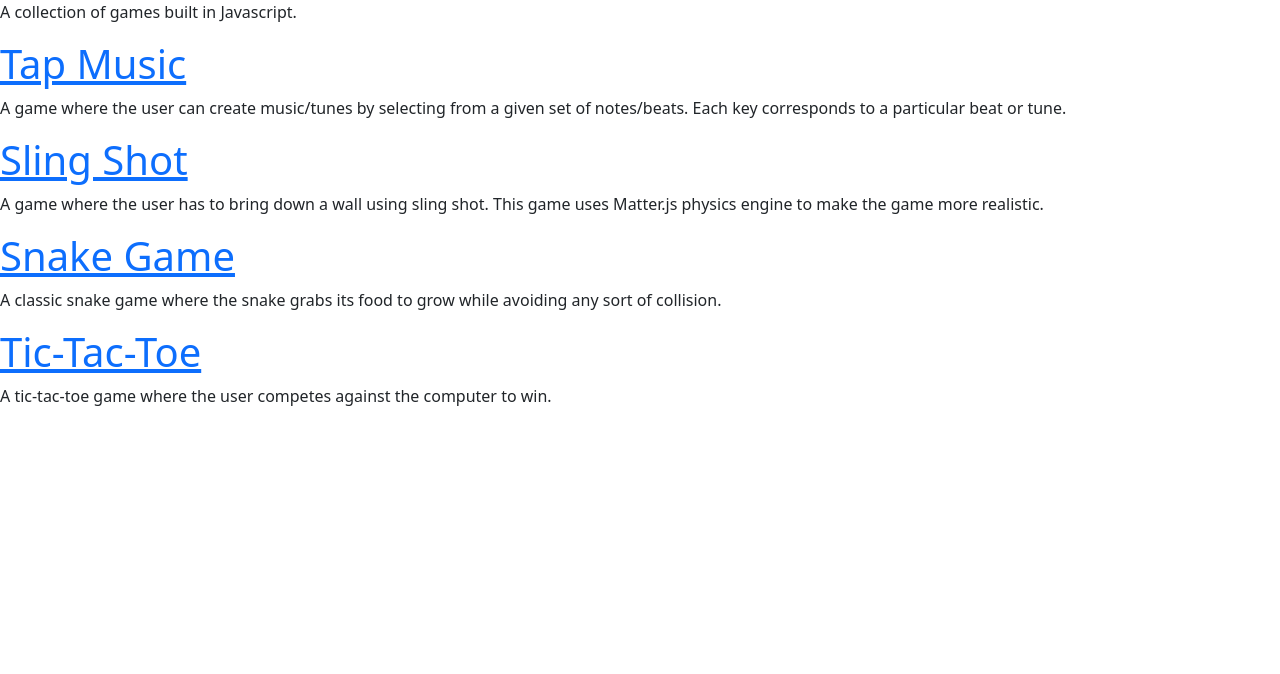
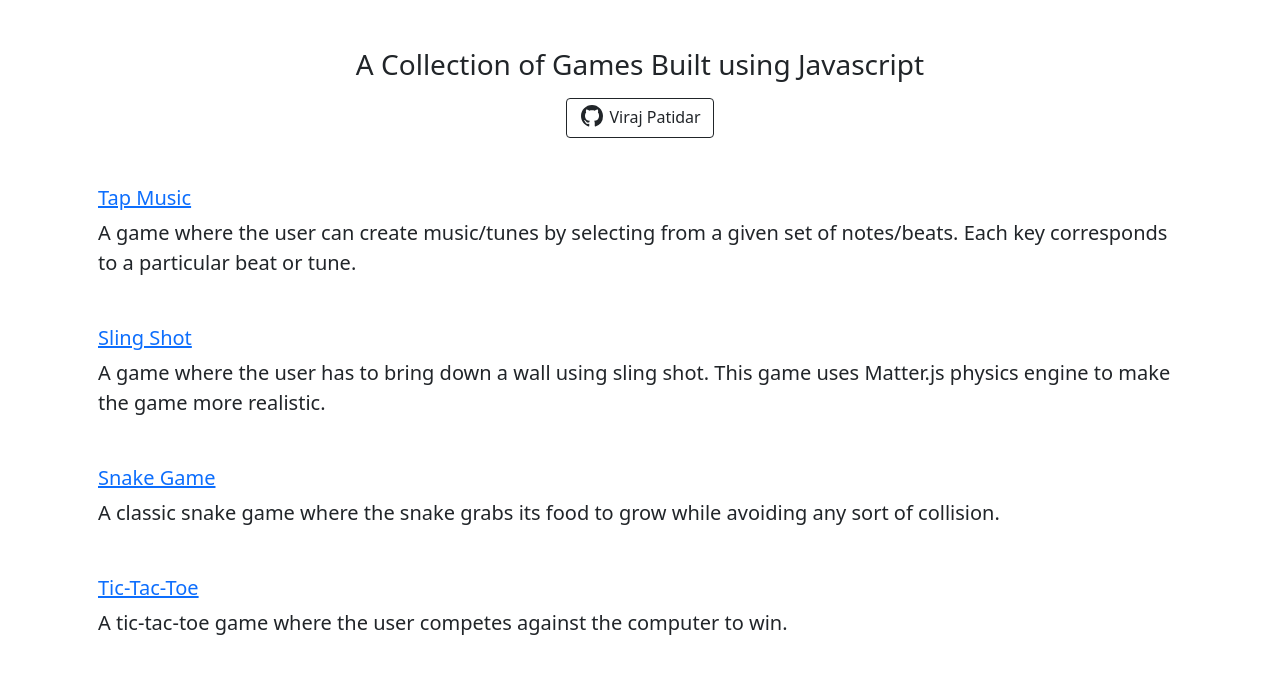
Before and after one commit to VirajPatidar/Javascript-Games, a plain HTML site: page index.html in a window 1280 px wide. Drawn offline with nearby package versions, Linux system fonts and the light colour scheme.

Commit message:
home page completed

```diff
--- a/index.html
+++ b/index.html
@@ -10,26 +10,36 @@
 </head>
 
 <body>
-    <div>
-        A collection of games built in Javascript.
-        <p>
-            <h1><a href="Tap-Music">Tap Music</a></h1>
-            A game where the user can create music/tunes by selecting from a given set of notes/beats.
-            Each key corresponds to a particular beat or tune.
-        </p>
-        <p>
-            <h1><a href="Sling-Shot">Sling Shot</a></h1>
-            A game where the user has to bring down a wall using sling shot.
-            This game uses Matter.js physics engine to make the game more realistic.
-        </p>
-        <p>
-            <h1><a href="Snake-Game">Snake Game</a></h1>
-            A classic snake game where the snake grabs its food to grow while avoiding any sort of collision.
-        </p>
-        <p>
-            <h1><a href="Tic-Tac-Toe">Tic-Tac-Toe</a></h1>
-            A tic-tac-toe game where the user competes against the computer to win.
-        </p>
+    <div class="container">
+        <div class="m-3">
+            <div class="text-center">
+                <h3 class="mt-5 mb-3">A Collection of Games Built using Javascript</h3>
+                <a type="button" class="btn btn-outline-dark" href="https://github.com/VirajPatidar" target="_blank" rel="noreferrer">
+                    <svg xmlns="http://www.w3.org/2000/svg" width="26" height="26" fill="currentColor" class="bi bi-github pb-1" viewBox="0 0 16 16">
+                        <path d="M8 0C3.58 0 0 3.58 0 8c0 3.54 2.29 6.53 5.47 7.59.4.07.55-.17.55-.38 0-.19-.01-.82-.01-1.49-2.01.37-2.53-.49-2.69-.94-.09-.23-.48-.94-.82-1.13-.28-.15-.68-.52-.01-.53.63-.01 1.08.58 1.23.82.72 1.21 1.87.87 2.33.66.07-.52.28-.87.51-1.07-1.78-.2-3.64-.89-3.64-3.95 0-.87.31-1.59.82-2.15-.08-.2-.36-1.02.08-2.12 0 0 .67-.21 2.2.82.64-.18 1.32-.27 2-.27.68 0 1.36.09 2 .27 1.53-1.04 2.2-.82 2.2-.82.44 1.1.16 1.92.08 2.12.51.56.82 1.27.82 2.15 0 3.07-1.87 3.75-3.65 3.95.29.25.54.73.54 1.48 0 1.07-.01 1.93-.01 2.2 0 .21.15.46.55.38A8.012 8.012 0 0 0 16 8c0-4.42-3.58-8-8-8z"/>
+                     </svg>
+                    Viraj Patidar
+                </a>
+            </div>
+            <div class="mt-5">
+                <h5><a href="Tap-Music">Tap Music</a></h1>
+                <p class="fs-5">A game where the user can create music/tunes by selecting from a given set of notes/beats.
+                Each key corresponds to a particular beat or tune.</h5><p>
+            </div>
+            <div class="mt-5">
+                <h5><a href="Sling-Shot">Sling Shot</a></h5>
+                <p class="fs-5">A game where the user has to bring down a wall using sling shot.
+                This game uses Matter.js physics engine to make the game more realistic.</h5><p>
+            </div>
+            <div class="mt-5">
+                <h5><a href="Snake-Game">Snake Game</a></h5>
+                <p class="fs-5">A classic snake game where the snake grabs its food to grow while avoiding any sort of collision.</h5><p>
+            </div>
+            <div class="mt-5">
+                <h5><a href="Tic-Tac-Toe">Tic-Tac-Toe</a></h5>
+                <p class="fs-5">A tic-tac-toe game where the user competes against the computer to win.</h5><p>
+            </div>
+        </div>
     </div>
     <script src="https://cdn.jsdelivr.net/npm/bootstrap@5.1.0/dist/js/bootstrap.bundle.min.js" integrity="sha384-U1DAWAznBHeqEIlVSCgzq+c9gqGAJn5c/t99JyeKa9xxaYpSvHU5awsuZVVFIhvj" crossorigin="anonymous"></script>
 </body>
```
